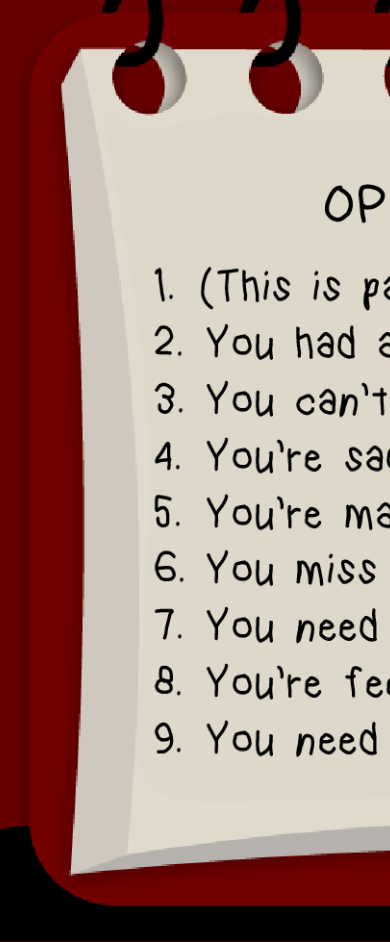
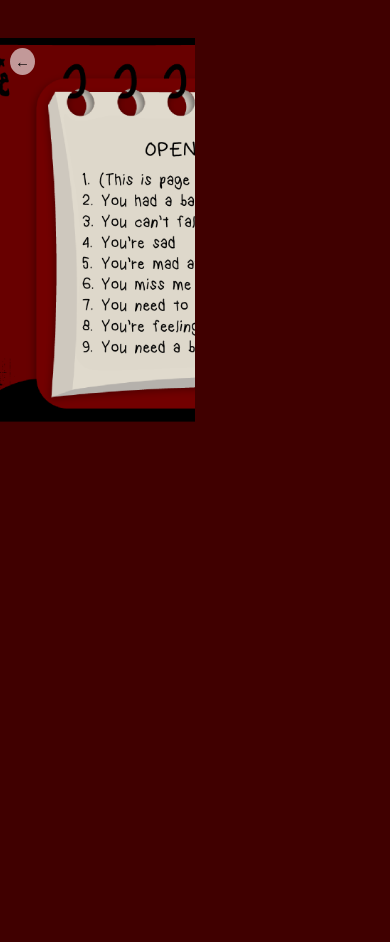
Before and after one commit to Zjava1/open, a plain HTML site: page index.html in a window 390 px wide. After the commit the page ends 844 px from the top, so only its background shows below. Drawn offline with Linux system fonts and the light colour scheme.

Commit message:
Update index.html

```diff
--- a/index.html
+++ b/index.html
@@ -19,8 +19,8 @@
 
         /* Główne tło */
         #main-container {
-            width: 100%;
-            height: 100%;
+            width: 1366px;
+            height: 768px;
             background-image: url('Bez nazwy-1_Obszar roboczy 1.png');
             background-size: cover;
             background-position: center;
@@ -37,15 +37,15 @@
         }
 
         /* Pozycje gwiazdek */
-        .star1 { top: 25%; left: 5%; }
-        .star2 { top: 25%; left: 16%; }
-        .star3 { top: 25%; left: 27%; }
-        .star4 { top: 50%; left: 5%; }
-        .star5 { top: 50%; left: 16%; }
-        .star6 { top: 50%; left: 27%; }
-        .star7 { top: 75%; left: 5%; }
-        .star8 { top: 75%; left: 16%; }
-        .star9 { top: 75%; left: 27%; }
+        .star1 { top: 232px; left: 76px; }
+        .star2 { top: 232px; left: 224px; }
+        .star3 { top: 232px; left: 374px; }
+        .star4 { top: 384px; left: 71px; }
+        .star5 { top: 384px; left: 220px; }
+        .star6 { top: 384px; left: 372px; }
+        .star7 { top: 537px; left: 80px; }
+        .star8 { top: 537px; left: 225px; }
+        .star9 { top: 537px; left: 378px; }
 
         /* Strzałka do cofnięcia */
         #back-arrow {
@@ -61,11 +61,11 @@
             z-index: 11;
         }
 
-        /* Przycisk do obrazka (przeźroczysty, strona 2) */
+        /* Przycisk do obrazka (przeźroczysty) */
         #back-button {
             position: absolute;
-            top: 80%;
-            left: 60%;
+            top: 603px;
+            left: 708px;
             width: 60px;
             height: 60px;
             background: rgba(255, 255, 255, 0);
@@ -100,85 +100,22 @@
         /* Responsywność */
         @media screen and (max-width: 1366px) {
             #main-container {
-                padding: 10%;
-            }
-
-            .star {
-                width: 50px;
-                height: 50px;
-            }
-
-            #back-arrow {
-                font-size: 25px;
-                padding: 8px;
-            }
-
-            #back-button {
-                width: 50px;
-                height: 50px;
+                transform: scale(0.9);
+                transform-origin: top left;
             }
         }
 
         @media screen and (max-width: 1024px) {
             #main-container {
-                padding: 15%;
-            }
-
-            .star {
-                width: 45px;
-                height: 45px;
-            }
-
-            #back-arrow {
-                font-size: 20px;
-                padding: 7px;
-            }
-
-            #back-button {
-                width: 45px;
-                height: 45px;
+                transform: scale(0.75);
+                transform-origin: top left;
             }
         }
 
         @media screen and (max-width: 768px) {
             #main-container {
-                padding: 20%;
-            }
-
-            .star {
-                width: 40px;
-                height: 40px;
-            }
-
-            #back-arrow {
-                font-size: 18px;
-                padding: 6px;
-            }
-
-            #back-button {
-                width: 40px;
-                height: 40px;
-            }
-        }
-
-        @media screen and (max-width: 480px) {
-            #main-container {
-                padding: 25%;
-            }
-
-            .star {
-                width: 35px;
-                height: 35px;
-            }
-
-            #back-arrow {
-                font-size: 15px;
-                padding: 5px;
-            }
-
-            #back-button {
-                width: 35px;
-                height: 35px;
+                transform: scale(0.5);
+                transform-origin: top left;
             }
         }
     </style>
```
